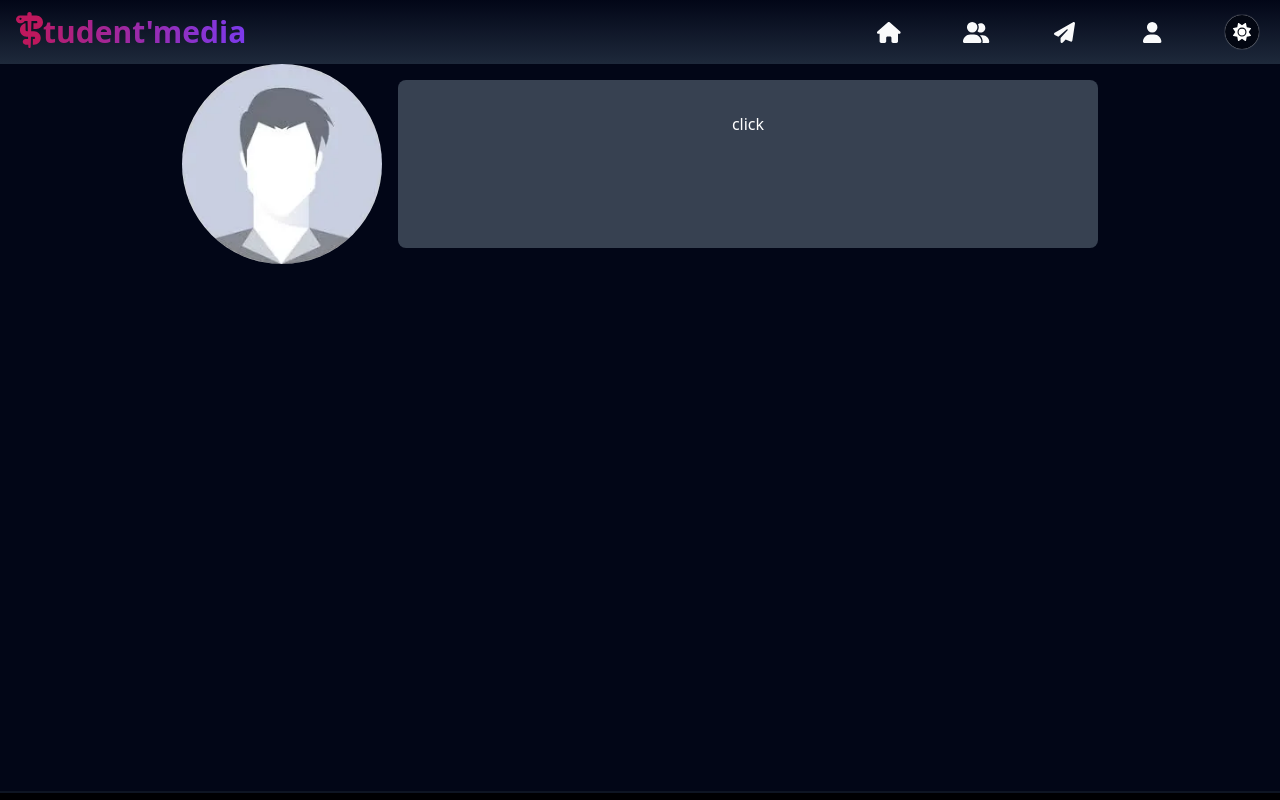
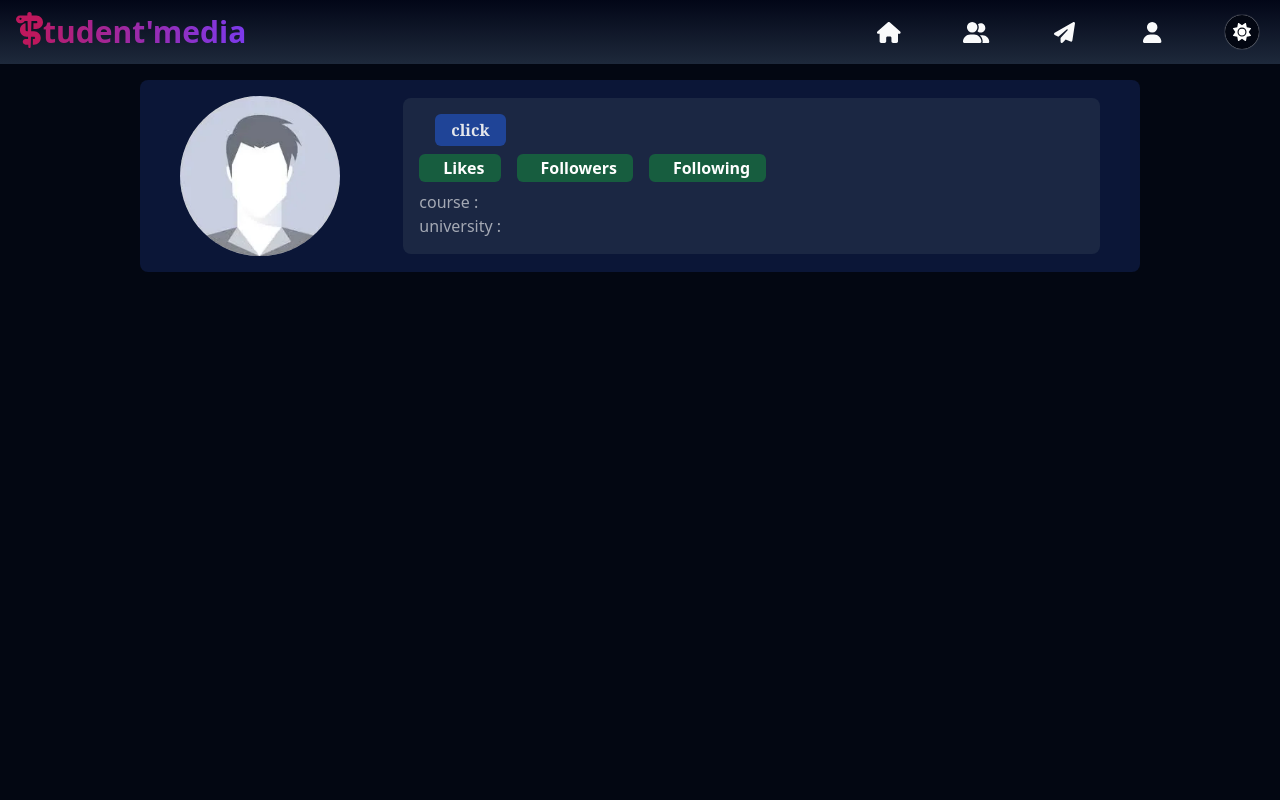
Before and after one commit to abhis12321/Coder-Channel, a Next.js app: page /students/1 in a window 1280 px wide. Shown: the top 800 px of the page. Built offline with nearby package versions, Linux system fonts and the light colour scheme; no server answers; the database is empty.

Commit message:
Follower Schema added and some styling too

```diff
--- /dev/null
+++ b/mongo/Followers.js
@@ -0,0 +1,25 @@
+const { default: mongoose } = require("mongoose");
+const { default: dbConnect } = require("./dbConnect");
+
+dbConnect();
+const followerSchema = new mongoose.Schema({
+    followedById:{
+        type:mongoose.Schema.Types.ObjectId,
+        required:[true , 'Please enter follower-id'],
+    },
+    followedByName:{
+        type:String,
+        require:[true , "Please enter the follower-name"]
+    },
+    followedToId:{
+        type:mongoose.Schema.Types.ObjectId,
+        required:[true , "Please enter the user-id"]
+    },
+    followedToName:{
+        type:String,
+        require:[true , "Please enter the user-name"]
+    },
+});
+
+
+export default mongoose.models.Follower || mongoose.model("Follower" , followerSchema);
--- a/src/app/_components/PostForm.js
+++ b/src/app/_components/PostForm.js
@@ -16,9 +16,9 @@ export default function Page() {
     }
 
     return (
-        <form className="flex flex-col text-white bg-gradient-to-b from-white to-slate-50 dark:from-cyan-950 dark:via-cyan-950 dark:to-cyan-950 w-[98%] max-w-[700px] rounded-lg shadow-[0_0_5px_black] hover:shadow-[0_0_8px_indigo] dark:hover:shadow-[0_0_8px_white] relative overflow-hidden" onSubmit={handleSubmit}>
-            <textarea value={message} onChange={e => setMessage(e.target.value)} placeholder='Write your post' cols="30" rows="10" className='bg-inherit p-2 text-center outline-none rounded' required></textarea>
-            <input type="submit" value={'Post'} placeholder='Enter your subject/topic' className='bg-red-900 hover:bg-red-700 active:bg-violet-900 p-2 text-center outline-none font-bold cursor-pointer' required />
+        <form className="flex flex-col text-violet-950 dark:text-white bg-white dark:bg-blue-900/15 w-[98%] max-w-[700px] rounded-lg ring-2 ring-cyan-950 dark:ring-sky-600 relative overflow-hidden" onSubmit={handleSubmit}>
+            <textarea value={message} onChange={e => setMessage(e.target.value)} placeholder='Write your post' cols="30" rows="9" className='bg-inherit p-2 text-center outline-none rounded' required></textarea>
+            <input type="submit" value={'Post'} placeholder='Enter your subject/topic' className='text-white bg-red-900 hover:bg-red-700 active:bg-violet-900 p-2 text-center outline-none font-bold cursor-pointer border-t-2 border-cyan-950 dark:border-sky-600' required />
         </form>
     )
 }
--- /dev/null
+++ b/src/app/api/users/follow/route.js
@@ -0,0 +1,23 @@
+import { NextResponse } from "next/server";
+import Followers from "../../../../../mongo/Followers";
+
+
+export async function POST(req , res) {
+    try {
+        let data = await req.json();
+        console.log(data);
+        if(data.followedById === data.followedToId) {
+            return NextResponse.json({success:false , message:"you can not follow yourself."});
+        }
+        let isAny = await Followers.find(data);
+        if(isAny.length > 0) {
+            return NextResponse.json({success:false , message:"you have already followed this user."});
+        } else {
+            const follow = new Followers(data);
+            await follow.save();
+        }
+        return NextResponse.json({success:true , message:"you have followed successfully."});
+    } catch(error) {
+        return NextResponse.json({success:false , message:error.message});
+    }
+}
--- a/src/app/layout.js
+++ b/src/app/layout.js
@@ -12,10 +12,10 @@ export const metadata = {
 export default function RootLayout({ children }) {
   return (
     <html lang="en" className="">
-      <body className="dark bg-slate-200 text-gray-950 dark:bg-slate-950 dark:text-white">
+      <body className="dark bg-slate-200 text-gray-950 dark:bg-gray-950 dark:text-white">
         <AuthProvider>
           <NavBar />
-          <div className='min-h-[90.9vh]'>
+          <div className='' style={{minHeight:"calc(100vh - 4rem)"}}>
             {children}
           </div>
           <Footer />
--- a/src/app/students/[_id]/page.js
+++ b/src/app/students/[_id]/page.js
@@ -2,9 +2,11 @@
 import axios from 'axios';
 import Image from 'next/image';
 import React, { useEffect, useState } from 'react'
+import { useAuth } from '../../_components/AuthProvider';
 
-export default function Page({params}) {
-    const [student , setStudent] = useState();
+export default function Page({ params }) {
+  const USER = useAuth();
+  const [student, setStudent] = useState();
 
   useEffect(() => {
     axios.get(`/api/users/${params._id}`)
@@ -12,23 +14,71 @@ export default function Page({params}) {
       .then(result => setStudent(result))
       .catch(error => alert(error.message));
   }, []);
+
+  const handleFollowers = () => {
+    if (!USER?.user) {
+      alert("login first to follow a user!")
+    } else {
+      alert(`you have successfully followed to ${student.name}!!`)
+      axios.post('/api/users/follow', {
+        followedById: USER?.user?._id,
+        followedByName: USER?.user?.name,
+        followedToId: student?._id,
+        followedToName: student?.name,
+      })
+        .then(result => console.log(result));
+    }
+  }
+
   return (
-    <div className='flex gap-4 items-center justify-center'>
-        <div className="w-fit ">
-            <Image src='/img/profileImg.jpg' alt='profile-image' width={200} height={200} className='rounded-full' />
+    <div className='flex items-center justify-center py-4'>
+      {!student ?
+        <div className='flex items-center justify-center' style={{ minHeight: 'calc(100vh - 4rem)' }}>
+          <div className="mx-auto h-40 w-40 rounded-full animate-spin border-t-4 border-slate-900 dark:border-white flex items-center justify-center"><div className="h-24 w-24 rounded-full border-r-4 border-slate-700 dark:border-white"></div></div>
         </div>
-      <div className="flex flex-col gap-4 p-8 items-left justify-center bg-gray-700 w-[98%] max-w-[700px] rounded-lg">
-        <button className="" onClick={e => console.log(student)}>click</button>
-        <h1 className="">{student?.name}</h1>
-        <h1 className="">{student?.email}</h1>
-        <h1 className="">{student?.course}</h1>
-        <h1 className="">{student?.university}</h1>
-        <div className="flex gap-4">
-            <h1 className="">{student?.likes}</h1>
-            <h1 className="">{student?.followers}</h1>
-            <h1 className="">{student?.followings}</h1>
+        :
+
+        <div className="flex flex-col sm:flex-row gap-2 sm:gap-4 items-center justify-around bg-blue-700/15 sm:bg-blue-900/30 p-2 md:p-4 rounded-lg w-[98%] max-w-[1000px] text-white">
+          <div className="w-fit flex items-center justify-center">
+            <Image src='/img/profileImg.jpg' alt='profile-image' width={200} height={200} className='rounded-full h-36 w-36 sm:h-40 sm:w-40' />
+          </div>
+
+          <div className="flex flex-col gap-2 p-3 md:p-4 items-left justify-center dark:bg-slate-700/40 bg-blue-950/30 w-[100%] sm:w-[72%] sm:max-w-[700px] rounded-lg">
+            <div className="flex gap-2 md:gap-4 flex-wrap items-center">
+              <h1 className="text-2xl sm:text-3xl font-bold font-serif">{student?.name}</h1>
+              <button className="py-1 px-3 md:px-4 text-sm sm:text-base rounded-md bg-blue-600/50 hover:bg-blue-600 active:bg-violet-600 w-fit font-serif font-semibold text-gray-200" onClick={handleFollowers}>click</button>
+              {/* <h1 className="font-mono opacity-80">({student?.email})</h1> */}
+            </div>
+
+            <div className="flex flex-wrap gap-2 sm:gap-4 items-center justify-start font-bold sm:font-semibold text-xs sm:text-base">
+              <div className="flex gap-2 items-center justify-center px-3 sm:px-4 py-[3px] sm:py-[2px] bg-green-700/60 rounded-md hover:bg-green-600 active:bg-violet-600/30">
+                <button className="text-gray-50 dark:text-gray-200 text-sm sm:text-lg">{student?.likes}</button>
+                <button className="">Likes</button>
+              </div>
+              <div className="flex gap-2 items-center justify-center px-3 sm:px-4 py-[3px] sm:py-[2px] bg-green-700/60 rounded-md hover:bg-green-600 active:bg-violet-600/30" >
+                <button className="text-gray-50 dark:text-gray-200 text-sm sm:text-lg">{student?.followers}</button>
+                <button className="">Followers</button>
+              </div>
+              <div className="flex gap-2 items-center justify-center px-3 sm:px-4 py-[3px] sm:py-[2px] bg-green-700/60 rounded-md hover:bg-green-600 active:bg-violet-600/30" >
+                <button className="text-gray-50 dark:text-gray-200 text-sm sm:text-lg">{student?.followings}</button>
+                <button className="">Following</button>
+              </div>
+            </div>
+
+            <div className="flex flex-col">
+              <div className="flex gap-1 items-start">
+                <h1 className="opacity-60 w-fit">course : </h1>
+                <h1 className="font-mono text-lg flex-1">{student?.course}</h1>
+              </div>
+              <div className="flex gap-1 items-start">
+                <h1 className="opacity-60 w-fit">university : </h1>
+                <h1 className="font-mono text-lg flex-1">{student?.university}</h1>
               </div>
             </div>
           </div>
+
+        </div>
+      }
+    </div>
   )
 }
```
Lines whose indentation alone changed are shown as unchanged.
